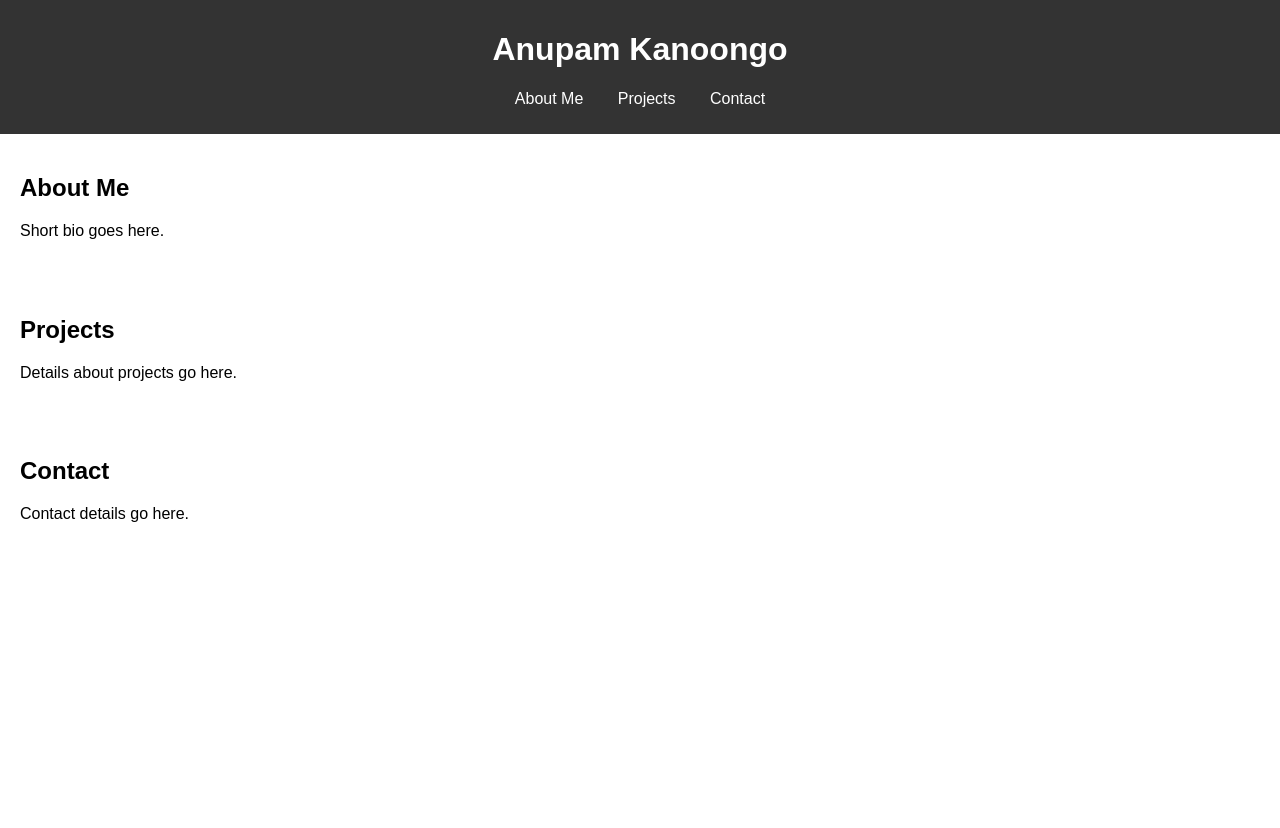
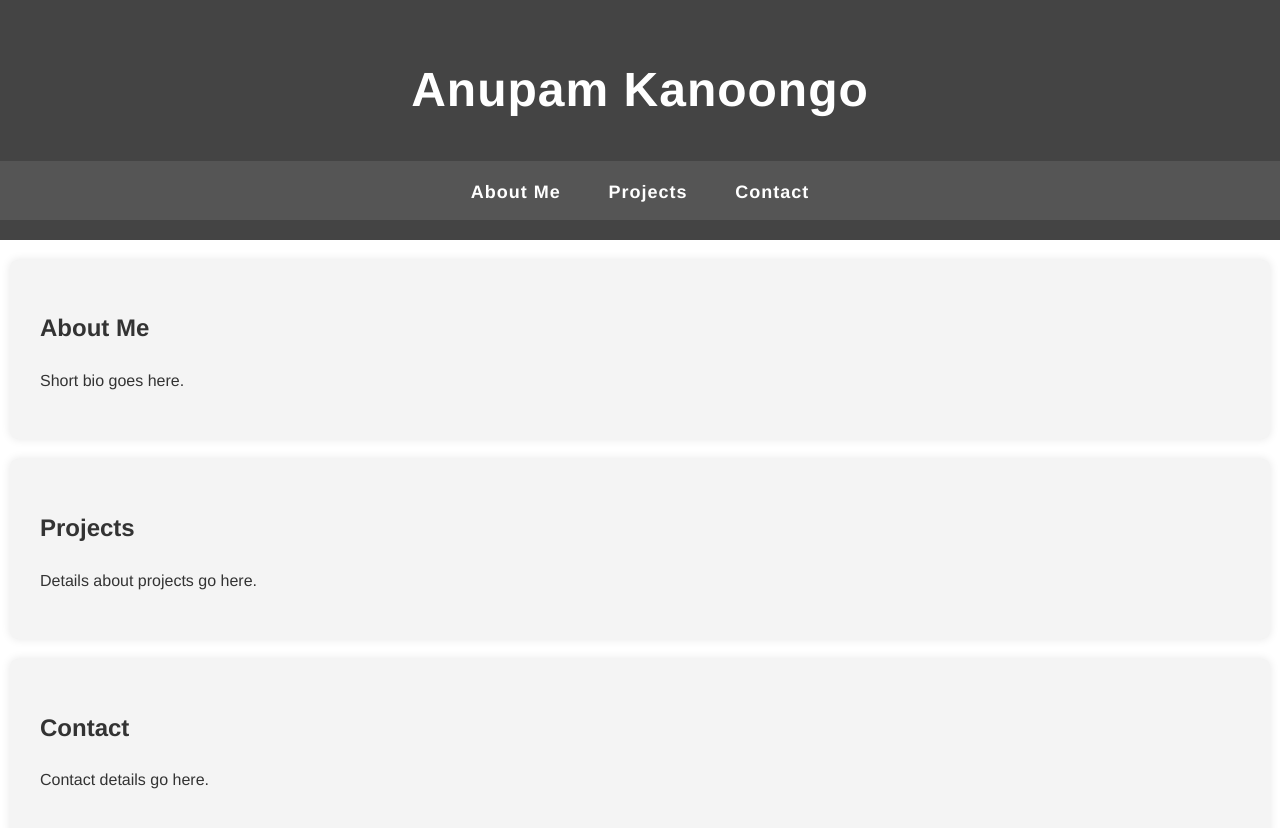
Before and after one commit to Anupam1707/anupam1707.github.io, a plain HTML site: page index.html in a window 1280 px wide. Before the commit the page ends 800 px from the top, so only its background shows below. Drawn offline with Linux system fonts and the light colour scheme.

Commit message:
Update styles.css

```diff
--- a/css/styles.css
+++ b/css/styles.css
@@ -1,32 +1,64 @@
 body {
-    font-family: Arial, sans-serif;
+    font-family: 'Helvetica Neue', Helvetica, Arial, sans-serif;
     margin: 0;
     padding: 0;
     box-sizing: border-box;
+    line-height: 1.6;
+    color: #333;
 }
 
 header {
-    background-color: #333;
+    background-color: #444;
     color: white;
-    padding: 10px 0;
+    padding: 20px 0;
     text-align: center;
+    font-size: 24px;
+    font-weight: bold;
+    letter-spacing: 1px;
 }
 
 nav ul {
     list-style: none;
     padding: 0;
+    margin: 0;
+    text-align: center;
+    background-color: #555;
+    padding: 10px 0;
 }
 
 nav ul li {
     display: inline;
-    margin: 0 15px;
+    margin: 0 20px;
 }
 
 nav ul li a {
     color: white;
     text-decoration: none;
+    font-size: 18px;
+    transition: color 0.3s ease;
+}
+
+nav ul li a:hover {
+    color: #ffcc00;
 }
 
 section {
-    padding: 20px;
+    padding: 30px;
+    max-width: 1200px;
+    margin: 20px auto;
+    background-color: #f4f4f4;
+    border-radius: 8px;
+    box-shadow: 0 0 10px rgba(0, 0, 0, 0.1);
 }
+
+@media (max-width: 768px) {
+    nav ul li {
+        display: block;
+        margin: 10px 0;
+    }
+
+    section {
+        padding: 20px;
+        margin: 10px;
+    }
+}
```
